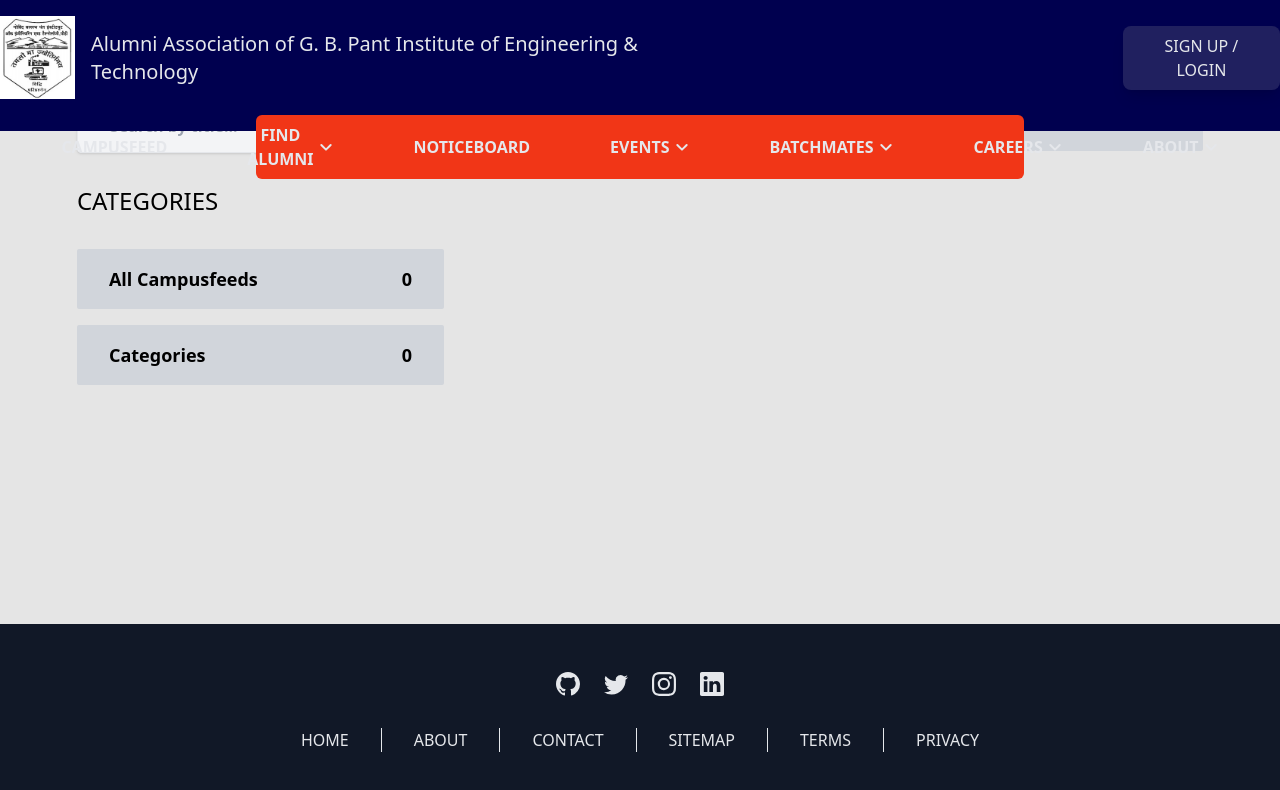
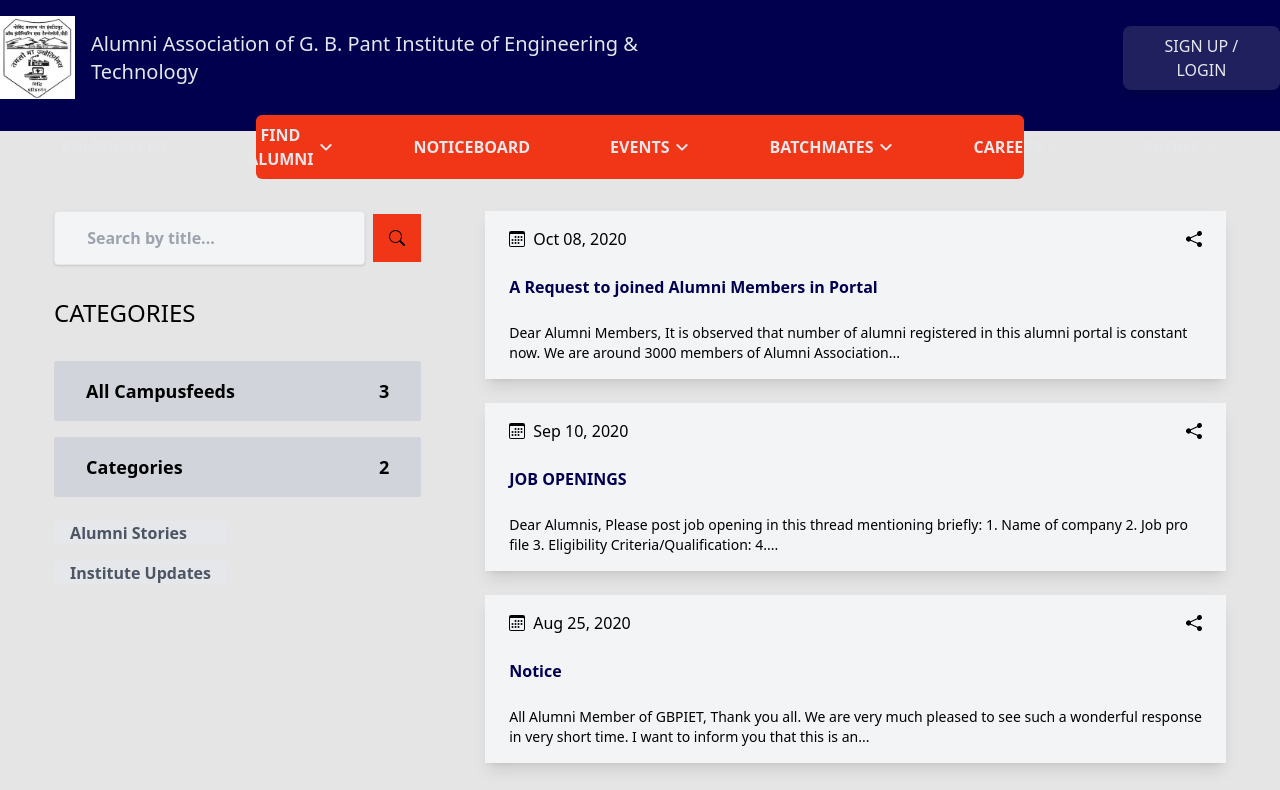
Before and after one commit to AbhinavXT/alumni, a Next.js app: page /feed in a window 1280 px wide. Shown: the top 790 px of the page. Built offline with nearby package versions, Linux system fonts and the light colour scheme.

Commit message:
mock component in feed and events

```diff
--- /dev/null
+++ b/components/FeedElement.jsx
@@ -0,0 +1,33 @@
+import React from 'react'
+
+const FeedElement = ({ date, title, text }) => {
+    return (
+        <div className='flex flex-col gap-y-6 px-6 py-4 bg-gray-100 shadow-lg'>
+            <div className='flex justify-between items-center'>
+                <div className='flex gap-x-2 items-center'>
+                    <svg xmlns="http://www.w3.org/2000/svg" width="16" height="16" fill="currentColor" class="bi bi-calendar3" viewBox="0 0 16 16">
+                        <path d="M14 0H2a2 2 0 0 0-2 2v12a2 2 0 0 0 2 2h12a2 2 0 0 0 2-2V2a2 2 0 0 0-2-2zM1 3.857C1 3.384 1.448 3 2 3h12c.552 0 1 .384 1 .857v10.286c0 .473-.448.857-1 .857H2c-.552 0-1-.384-1-.857V3.857z"/>
+                        <path d="M6.5 7a1 1 0 1 0 0-2 1 1 0 0 0 0 2zm3 0a1 1 0 1 0 0-2 1 1 0 0 0 0 2zm3 0a1 1 0 1 0 0-2 1 1 0 0 0 0 2zm-9 3a1 1 0 1 0 0-2 1 1 0 0 0 0 2zm3 0a1 1 0 1 0 0-2 1 1 0 0 0 0 2zm3 0a1 1 0 1 0 0-2 1 1 0 0 0 0 2zm3 0a1 1 0 1 0 0-2 1 1 0 0 0 0 2zm-9 3a1 1 0 1 0 0-2 1 1 0 0 0 0 2zm3 0a1 1 0 1 0 0-2 1 1 0 0 0 0 2zm3 0a1 1 0 1 0 0-2 1 1 0 0 0 0 2z"/>
+                    </svg>
+                    <div className='font-light'>{date}</div>
+                </div>
+
+                <div>
+                    <svg xmlns="http://www.w3.org/2000/svg" width="16" height="16" fill="currentColor" class="bi bi-share-fill" viewBox="0 0 16 16">
+                        <path d="M11 2.5a2.5 2.5 0 1 1 .603 1.628l-6.718 3.12a2.499 2.499 0 0 1 0 1.504l6.718 3.12a2.5 2.5 0 1 1-.488.876l-6.718-3.12a2.5 2.5 0 1 1 0-3.256l6.718-3.12A2.5 2.5 0 0 1 11 2.5z"/>
+                    </svg>
+                </div>
+            </div>
+
+            <div className='font-bold text-[#00004F]'>{title}</div>
+
+            <div className='text-sm font-light'>
+                {text.slice(0,102)}
+                <br/>
+                {text.slice(102)}
+            </div>
+        </div>
+    )
+}
+
+export default FeedElement
--- a/components/Notice.jsx
+++ b/components/Notice.jsx
@@ -51,7 +51,7 @@ const Notice = () => {
                     <div>
                         <svg xmlns="http://www.w3.org/2000/svg" width="30" height="30" fill="currentColor" class="bi bi-person-circle" viewBox="0 0 16 16">
                             <path d="M11 6a3 3 0 1 1-6 0 3 3 0 0 1 6 0z"/>
-                            <path fill-rule="evenodd" d="M0 8a8 8 0 1 1 16 0A8 8 0 0 1 0 8zm8-7a7 7 0 0 0-5.468 11.37C3.242 11.226 4.805 10 8 10s4.757 1.225 5.468 2.37A7 7 0 0 0 8 1z"/>
+                            <path fillRule="evenodd" d="M0 8a8 8 0 1 1 16 0A8 8 0 0 1 0 8zm8-7a7 7 0 0 0-5.468 11.37C3.242 11.226 4.805 10 8 10s4.757 1.225 5.468 2.37A7 7 0 0 0 8 1z"/>
                         </svg>
                     </div>
                     <div className='text-sm'>
--- a/pages/directory.jsx
+++ b/pages/directory.jsx
@@ -44,12 +44,6 @@ const directory = () => {
                         <SearchButton expanded={expand} text='Current Location' />
                     </button>
                     <button>
-                        <SearchButton expanded={expand} text='Current Location' />
-                    </button>
-                    <button>
-                        <SearchButton expanded={expand} text='Current Location' />
-                    </button>
-                    <button>
                         <SearchButton expanded={expand} text='Hometown' />
                     </button>
                     <button>
--- a/pages/events.jsx
+++ b/pages/events.jsx
@@ -1,5 +1,4 @@
 import SiteButton from "../components/SiteButton"
-import SiteButtonDropDown from "../components/SiteButtonDropDown"
 
 const events = () => {
     return (
--- a/pages/feed.jsx
+++ b/pages/feed.jsx
@@ -1,8 +1,13 @@
+import { useState } from "react"
+
 import SiteButton from "../components/SiteButton"
+import FeedElement from "../components/FeedElement"
 
 const feed = () => {
+    const [dropdownOpen, setDropdownOpen] = useState(false)
+
     return (
-    <div className="flex justify-center gap-x-12 -mt-80">
+        <div className="flex justify-center gap-x-16 mt-8 mb-6">
             <div className="flex flex-col gap-y-8 font-bold">
                 <div className='flex gap-x-2 items-center justify-center'>
                     <form action="submit">
@@ -16,11 +21,48 @@ const feed = () => {
                 </div>
                 <div className="text-2xl font-light">CATEGORIES</div>
                 <div className="flex flex-col gap-y-4">
-                <SiteButton text='All Campusfeeds' count='0' />
-                <SiteButton text='Categories' count='0' />
+                    <SiteButton text='All Campusfeeds' count='3' />
+
+                    <button className="relative" onClick={() =>
+                        dropdownOpen
+                            ? setDropdownOpen(false)
+                            : setDropdownOpen(true)
+                    }>
+                        <SiteButton text='Categories' count='2' />
+                    </button>
+
+                    <div className={`${dropdownOpen ? "hidden" : "absolute flex flex-col gap-y-4 mt-40"}`}>
+                        <a href='/careers' className='bg-gray-200 px-4 text-gray-600'>
+                            <div>Alumni Stories</div>
+                        </a>
+
+                        <a href='/careers' className='bg-gray-200 px-4 text-gray-600'>
+                            <div>Institute Updates</div>
+                        </a>
                     </div>
                 </div>
+            </div>
+            <div className="flex flex-col gap-y-6">
+                <FeedElement
+                    date = "Oct 08, 2020"
+                    title = "A Request to joined Alumni Members in Portal"
+                    text = "Dear Alumni Members, It is observed that number of alumni registered in this alumni portal is constant now. We are around 3000 members of Alumni Association..."
+                />
+
+                <FeedElement
+                    date = "Sep 10, 2020"
+                    title = "JOB OPENINGS"
+                    text = "Dear Alumnis, Please post job opening in this thread mentioning briefly: 1. Name of company 2. Job profile 3. Eligibility Criteria/Qualification: 4...."
+                />
+
+                <FeedElement
+                    date = "Aug 25, 2020"
+                    title = "Notice"
+                    text = "All Alumni Member of GBPIET, Thank you all. We are very much pleased to see such a wonderful response in very short time. I want to inform you that this is an..."
+                />
+
                 <div className="flex justify-center items-center bg-gray-300 px-64 py-4 h-12 rounded-sm mt-1">You have reached the end!</div>
+            </div>
         </div>
     )
 }
```
Lines whose indentation alone changed are shown as unchanged.
